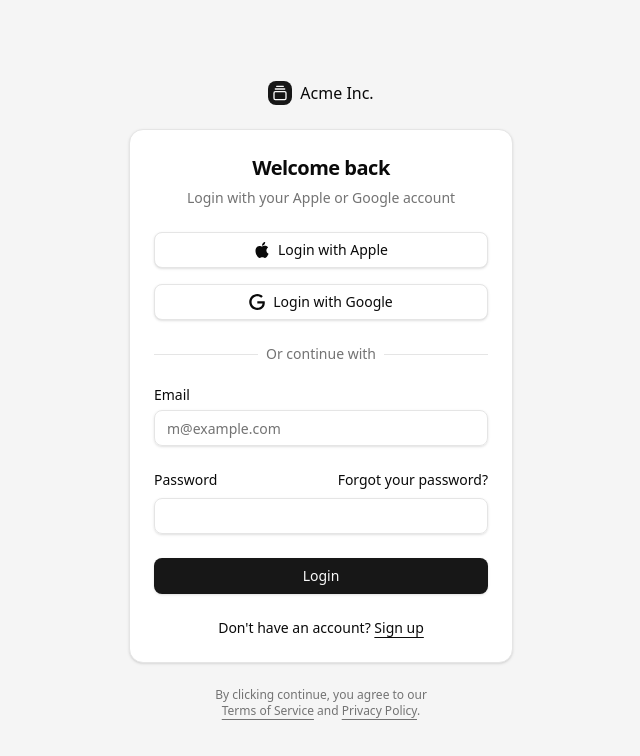
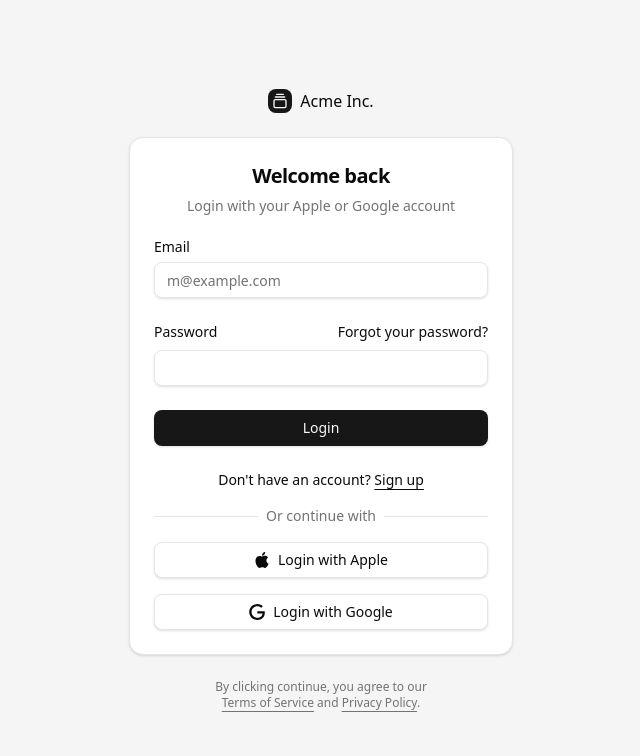
Before and after one commit to SLuo490/dined, a Next.js app: page /login in a window 1280 px wide. Shown: the top 756 px of the page, without its empty margins (319-959 px from the left). Built offline with nearby package versions, Linux system fonts and the light colour scheme.

Commit message:
refactored login screen

```diff
--- a/src/components/login-form.tsx
+++ b/src/components/login-form.tsx
@@ -1,3 +1,5 @@
+"use client";
+
 import { cn } from "@/lib/utils";
 import { Button } from "@/components/ui/button";
 import {
@@ -9,11 +11,23 @@ import {
 } from "@/components/ui/card";
 import { Input } from "@/components/ui/input";
 import { Label } from "@/components/ui/label";
+import { Alert, AlertDescription, AlertTitle } from "@/components/ui/alert";
+import { AlertCircleIcon } from "lucide-react";
+
+import { signIn, type AuthState } from "@/app/(auth)/login/actions";
+import { Loader2 } from "lucide-react";
+import { useActionState } from "react";
+
+const initialState: AuthState = {
+  error: null,
+};
 
 export function LoginForm({
   className,
   ...props
 }: React.ComponentPropsWithoutRef<"div">) {
+  const [state, action, isPending] = useActionState(signIn, initialState);
+
   return (
     <div className={cn("flex flex-col gap-6", className)} {...props}>
       <Card>
@@ -24,38 +38,27 @@ export function LoginForm({
           </CardDescription>
         </CardHeader>
         <CardContent>
-          <form>
+          <form action={action}>
+            {state?.error && (
+              <Alert
+                variant="destructive"
+                className="mb-4 flex items-center gap-3"
+              >
+                <div>
+                  <AlertCircleIcon className="h-4 w-4" />
+                </div>
+                <AlertTitle className="mb-0 mt-0 text-sm font-medium leading-none">
+                  {state.error}
+                </AlertTitle>
+              </Alert>
+            )}
             <div className="grid gap-6">
-              <div className="flex flex-col gap-4">
-                <Button variant="outline" className="w-full">
-                  <svg xmlns="http://www.w3.org/2000/svg" viewBox="0 0 24 24">
-                    <path
-                      d="M12.152 6.896c-.948 0-2.415-1.078-3.96-1.04-2.04.027-3.91 1.183-4.961 3.014-2.117 3.675-.546 9.103 1.519 12.09 1.013 1.454 2.208 3.09 3.792 3.039 1.52-.065 2.09-.987 3.935-.987 1.831 0 2.35.987 3.96.948 1.637-.026 2.676-1.48 3.676-2.948 1.156-1.688 1.636-3.325 1.662-3.415-.039-.013-3.182-1.221-3.22-4.857-.026-3.04 2.48-4.494 2.597-4.559-1.429-2.09-3.623-2.324-4.39-2.376-2-.156-3.675 1.09-4.61 1.09zM15.53 3.83c.843-1.012 1.4-2.427 1.245-3.83-1.207.052-2.662.805-3.532 1.818-.78.896-1.454 2.338-1.273 3.714 1.338.104 2.715-.688 3.559-1.701"
-                      fill="currentColor"
-                    />
-                  </svg>
-                  Login with Apple
-                </Button>
-                <Button variant="outline" className="w-full">
-                  <svg xmlns="http://www.w3.org/2000/svg" viewBox="0 0 24 24">
-                    <path
-                      d="M12.48 10.92v3.28h7.84c-.24 1.84-.853 3.187-1.787 4.133-1.147 1.147-2.933 2.4-6.053 2.4-4.827 0-8.6-3.893-8.6-8.72s3.773-8.72 8.6-8.72c2.6 0 4.507 1.027 5.907 2.347l2.307-2.307C18.747 1.44 16.133 0 12.48 0 5.867 0 .307 5.387.307 12s5.56 12 12.173 12c3.573 0 6.267-1.173 8.373-3.36 2.16-2.16 2.84-5.213 2.84-7.667 0-.76-.053-1.467-.173-2.053H12.48z"
-                      fill="currentColor"
-                    />
-                  </svg>
-                  Login with Google
-                </Button>
-              </div>
-              <div className="relative text-center text-sm after:absolute after:inset-0 after:top-1/2 after:z-0 after:flex after:items-center after:border-t after:border-border">
-                <span className="relative z-10 bg-background px-2 text-muted-foreground">
-                  Or continue with
-                </span>
-              </div>
               <div className="grid gap-6">
                 <div className="grid gap-2">
                   <Label htmlFor="email">Email</Label>
                   <Input
                     id="email"
+                    name="email"
                     type="email"
                     placeholder="m@example.com"
                     required
@@ -71,10 +74,22 @@ export function LoginForm({
                       Forgot your password?
                     </a>
                   </div>
-                  <Input id="password" type="password" required />
+                  <Input
+                    id="password"
+                    name="password"
+                    type="password"
+                    required
+                  />
                 </div>
-                <Button type="submit" className="w-full">
-                  Login
+                <Button type="submit" className="w-full" disabled={isPending}>
+                  {isPending ? (
+                    <>
+                      <Loader2 className="mr-2 h-4 w-4 animate-spin" />
+                      Logging in...
+                    </>
+                  ) : (
+                    "Login"
+                  )}
                 </Button>
               </div>
               <div className="text-center text-sm">
@@ -83,6 +98,33 @@ export function LoginForm({
                   Sign up
                 </a>
               </div>
+            </div>
+
+            <div className="relative text-center text-sm after:absolute after:inset-0 after:top-1/2 after:z-0 after:flex after:items-center after:border-t after:border-border py-4">
+              <span className="relative z-10 bg-background px-2 text-muted-foreground">
+                Or continue with
+              </span>
+            </div>
+
+            <div className="flex flex-col gap-4">
+              <Button variant="outline" className="w-full">
+                <svg xmlns="http://www.w3.org/2000/svg" viewBox="0 0 24 24">
+                  <path
+                    d="M12.152 6.896c-.948 0-2.415-1.078-3.96-1.04-2.04.027-3.91 1.183-4.961 3.014-2.117 3.675-.546 9.103 1.519 12.09 1.013 1.454 2.208 3.09 3.792 3.039 1.52-.065 2.09-.987 3.935-.987 1.831 0 2.35.987 3.96.948 1.637-.026 2.676-1.48 3.676-2.948 1.156-1.688 1.636-3.325 1.662-3.415-.039-.013-3.182-1.221-3.22-4.857-.026-3.04 2.48-4.494 2.597-4.559-1.429-2.09-3.623-2.324-4.39-2.376-2-.156-3.675 1.09-4.61 1.09zM15.53 3.83c.843-1.012 1.4-2.427 1.245-3.83-1.207.052-2.662.805-3.532 1.818-.78.896-1.454 2.338-1.273 3.714 1.338.104 2.715-.688 3.559-1.701"
+                    fill="currentColor"
+                  />
+                </svg>
+                Login with Apple
+              </Button>
+              <Button variant="outline" className="w-full">
+                <svg xmlns="http://www.w3.org/2000/svg" viewBox="0 0 24 24">
+                  <path
+                    d="M12.48 10.92v3.28h7.84c-.24 1.84-.853 3.187-1.787 4.133-1.147 1.147-2.933 2.4-6.053 2.4-4.827 0-8.6-3.893-8.6-8.72s3.773-8.72 8.6-8.72c2.6 0 4.507 1.027 5.907 2.347l2.307-2.307C18.747 1.44 16.133 0 12.48 0 5.867 0 .307 5.387.307 12s5.56 12 12.173 12c3.573 0 6.267-1.173 8.373-3.36 2.16-2.16 2.84-5.213 2.84-7.667 0-.76-.053-1.467-.173-2.053H12.48z"
+                    fill="currentColor"
+                  />
+                </svg>
+                Login with Google
+              </Button>
             </div>
           </form>
         </CardContent>
```
Also changed, not shown: src/components/ui/alert.tsx (+12 -12 lines).
